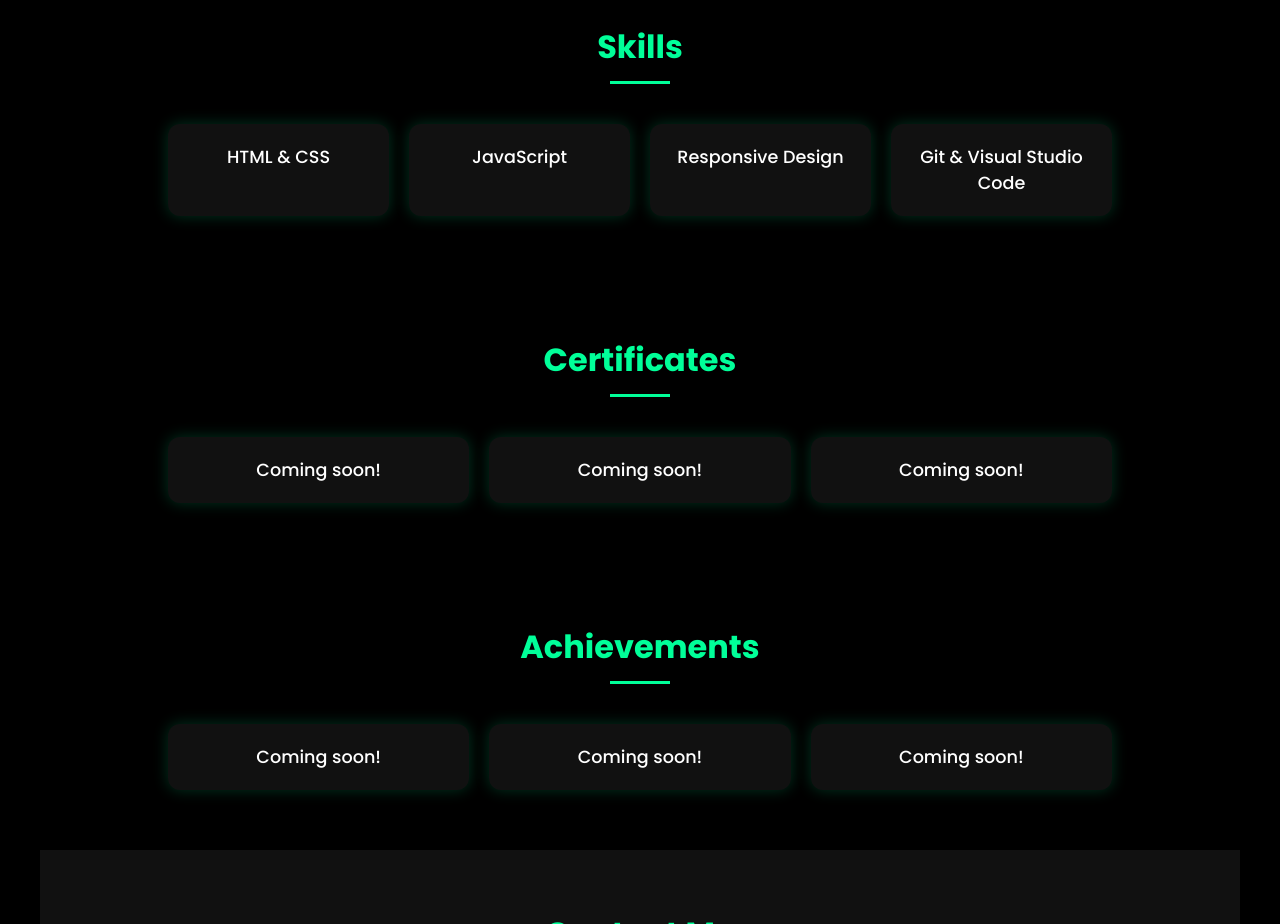
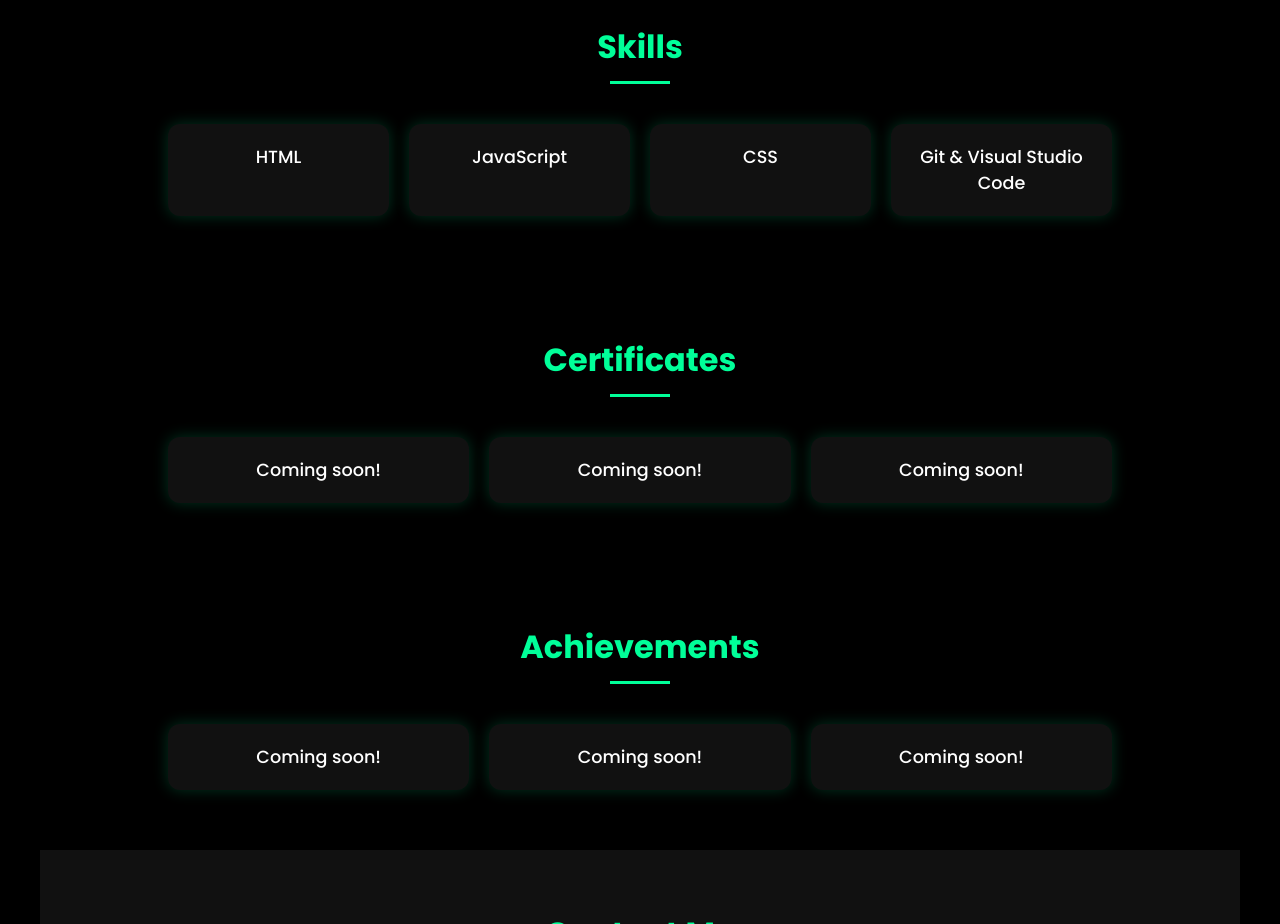
Before and after one commit to brebore/PORTFOLIO3, a plain HTML site: page index.html in a window 1280 px wide. Shown: the part 920-1844 px from the top of the page. Drawn offline with Linux system fonts and the light colour scheme.

Commit message:
Update index.html

```diff
--- a/index.html
+++ b/index.html
@@ -48,9 +48,9 @@
   <section id="skills">
     <h2 class="section-title">Skills</h2>
     <div class="skills">
-      <div class="card">HTML & CSS</div>
+      <div class="card">HTML </div>
       <div class="card">JavaScript</div>
-      <div class="card">Responsive Design</div>
+      <div class="card">CSS</div>
       <div class="card">Git & Visual Studio Code</div>
     </div>
   </section>
```
